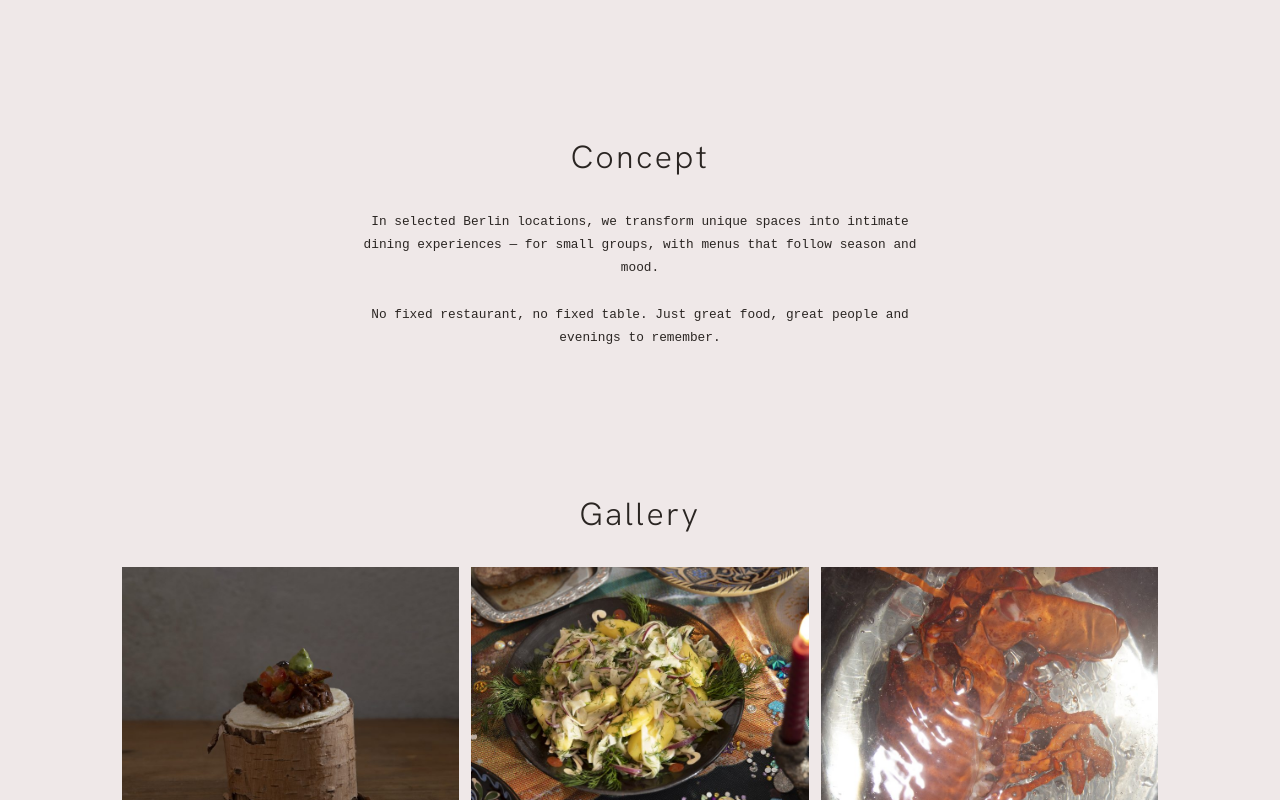
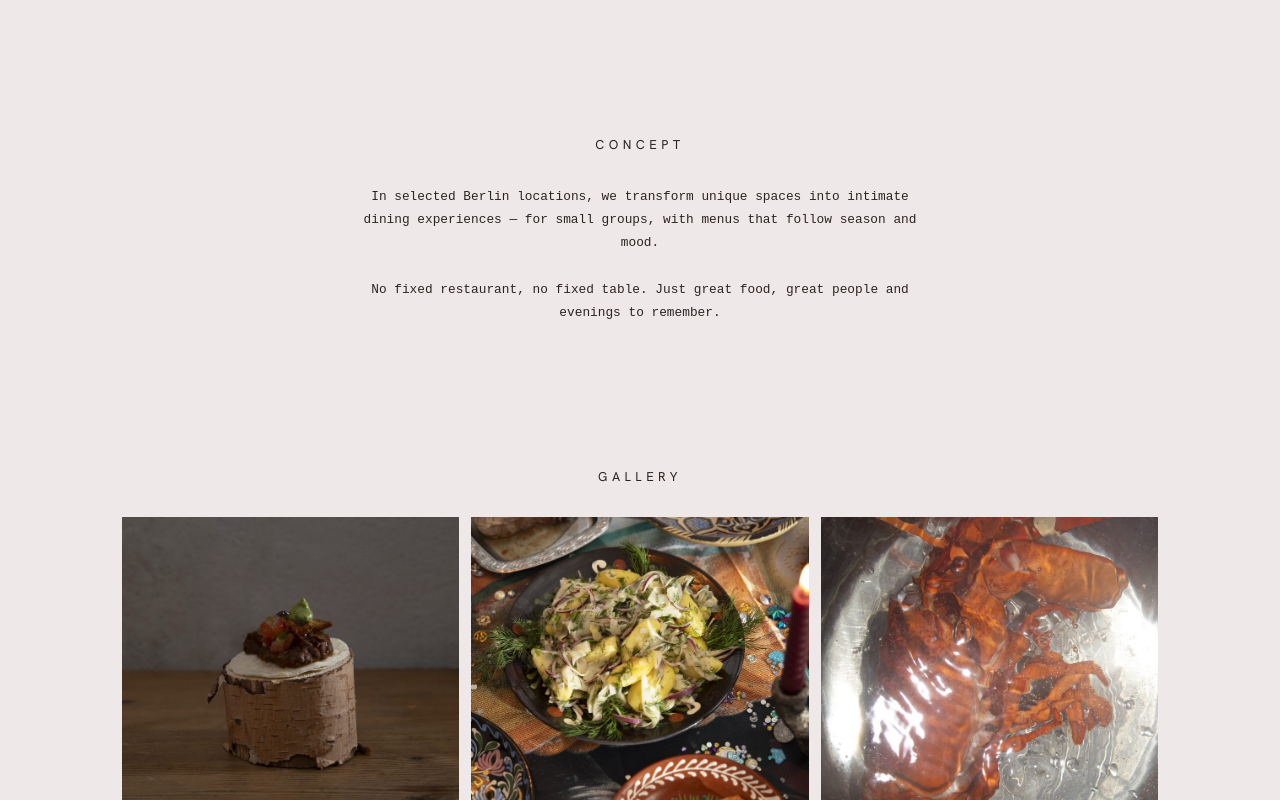
Before and after one commit to gri-oc/le-birk, a SvelteKit app: page / in a window 1280 px wide. Shown: the part 1460-2260 px from the top of the page. Built offline with nearby package versions, Linux system fonts and the light colour scheme; a web font is replaced by a local one.

Commit message:
Headlines: uppercase + weites letter-spacing

```diff
--- a/src/routes/+page.svelte
+++ b/src/routes/+page.svelte
@@ -178,9 +178,10 @@
 
 	h2 {
 		font-family: var(--font-display);
-		font-weight: 300;
-		font-size: 2rem;
-		letter-spacing: 0.08em;
+		font-weight: 400;
+		font-size: 0.8rem;
+		letter-spacing: 0.35em;
+		text-transform: uppercase;
 		text-align: center;
 		margin-bottom: 2rem;
 		color: var(--color-text);
```
